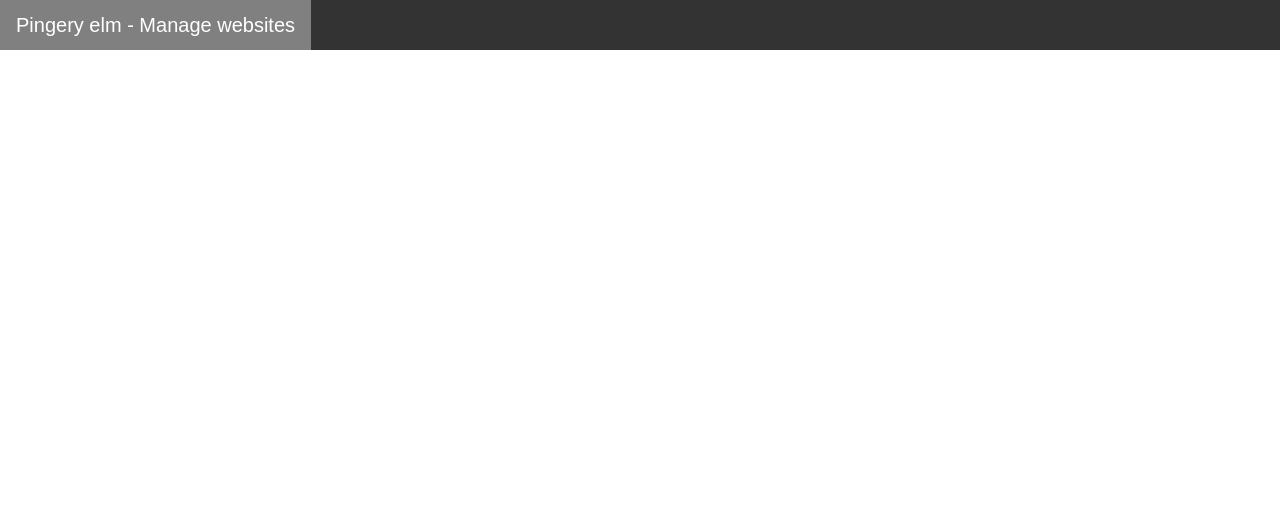
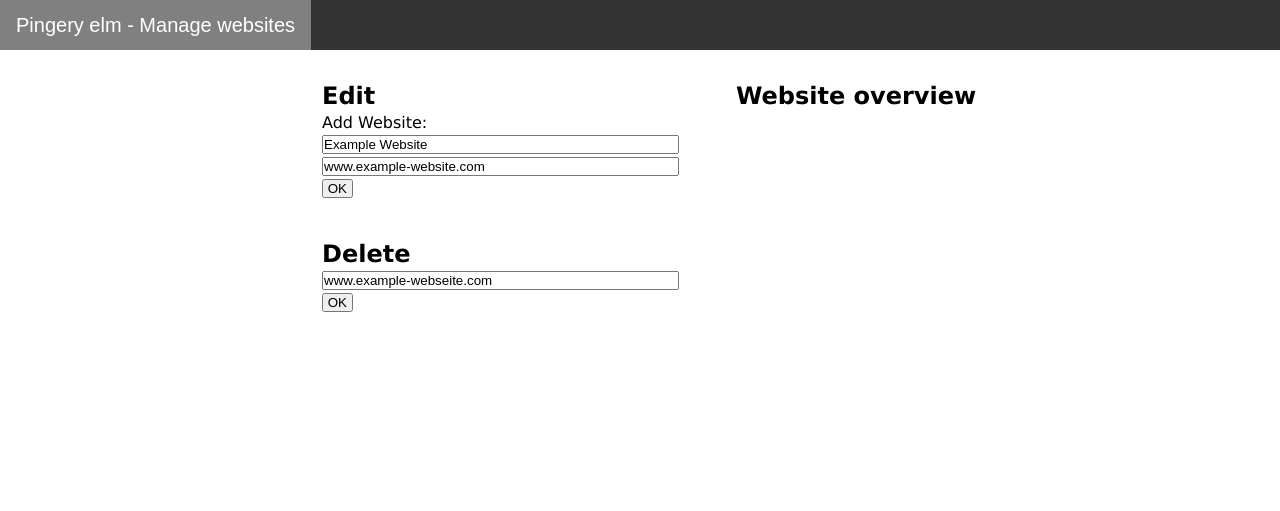
Before and after one commit to ConsoleArgonaut/pingery_elm, a PHP site: page /manage.php in a window 1280 px wide. Shown: the top 511 px of the page. Run offline with PHP 8.4, Linux system fonts and the light colour scheme; data that the repository does not hold is empty.

Commit message:
GUI for "Edit Website's" createt

```diff
--- a/manage.php
+++ b/manage.php
@@ -22,11 +22,58 @@ $websites = json_decode(file_get_contents($getApiUrl), true);
 
 foreach($websites as $url => $name) {
     //@Laura. Overview of all the websites here
-    $HTMLContent = $HTMLContent . '<a href="' . $url . '">' . $name . '</a></br>';
+    $HTMLContent = $HTMLContent . '<a style="color:black" href="' . $url . '">' . $name . '</a></br>';
 }
 
 //Gives out the html
-$HTML = str_replace('[elm_Page_Content]', $HTMLContent, $HTML);
+$HTML = str_replace('[elm_Page_Content]', "", $HTML);
 echo $HTML;
+?>
 
-?>
+<div style="margin-left: 25% ">
+    <table style="width:70%" >
+        <tr>
+            <td><h2>Edit</h2></td>
+            <th><h2 >Website overview</h2></th>
+        </tr>
+
+        <tr>
+            <td>Add Website:</td>
+            <th rowspan="6" style="vertical-align: text-top"><?php echo "<p> <font color=blue>".$HTMLContent."</p>" ?> </th>
+        </tr>
+
+        <form action="index.php?page=elm_Page_Edit" method="post">
+            <tr>
+                <td><input type="text" id="elm_addPage_Name" value="Example Website" name="elm_addPage_Name" size="42" ></td>
+            </tr>
+
+            <tr>
+                <td><input type="text" id="elm_addPage_Url" value="www.example-website.com" name="elm_addPage_Url" size="42" ></td>
+            </tr>
+
+            <tr>
+                <td >
+                    <input type="submit" value=" OK " id="elm_addPage_Execute" name="elm_addPage_Execute">
+                </td>
+            </tr>
+        </form>
+
+        <form action="index.php?page=elm_Page_Delete" method="post">
+            <tr>
+                <td><h2 style="margin-top: 10%">Delete</h2></td>
+            </tr>
+
+            <tr>
+                <td><input type="text" id="elm_deletePage_Name" value="www.example-webseite.com" name="elm_addPage_Name" size="42" ></td>
+            </tr>
+
+            <tr>
+                <td>
+                    <input type="submit" value=" OK " id="elm_deletePage_Execute" name="elm_deletePage_Execute">
+                </td>
+
+            </tr>
+        </form>
+
+    </table>
+</div>
```
